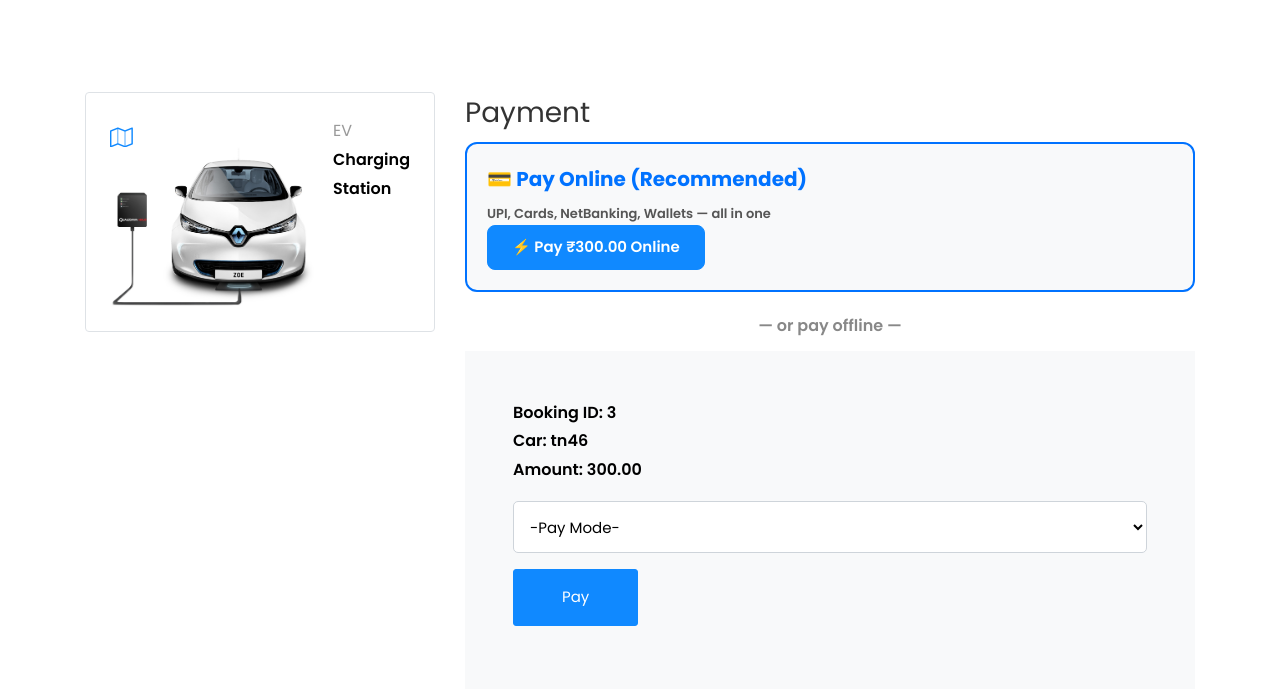
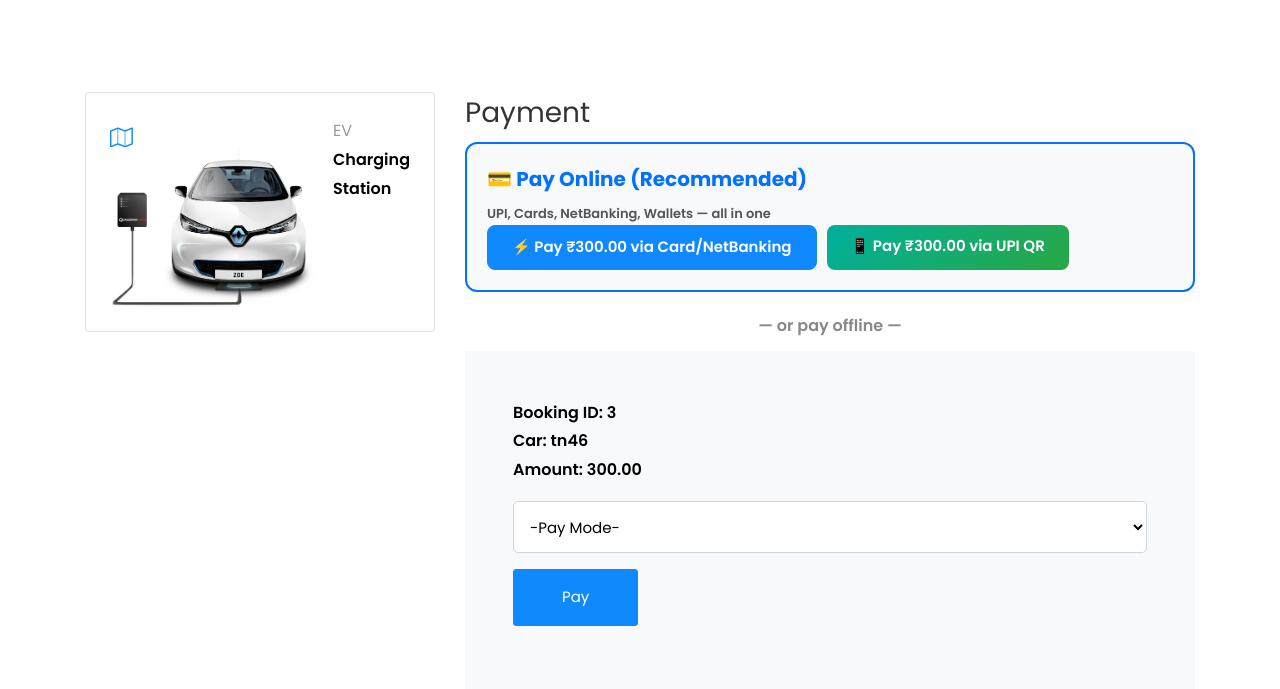
Before and after one commit to Naveen583/evslot_dj_pro, a Django app: template templates/payment.html in a window 1280 px wide. Shown: the part 604-1293 px from the top of the page. Run offline with Django 5.2, Linux system fonts and the light colour scheme; data comes from the database, SQL or seed files in the repository; the template is opened without the code that fills it: values that come from a table or form of the project are taken from there, most other values are stand-ins (such as "Sample title", 1, 10 or a date in 2020); some libraries are stand-ins or nearby versions; some web fonts are replaced.

Commit message:
add UPI QR button to payment page

```diff
--- a/templates/payment.html
+++ b/templates/payment.html
@@ -110,9 +110,14 @@ function checkMode()
       <div style="background:#f8f9fa;border-radius:12px;padding:20px;margin-bottom:20px;border:2px solid #0072ff;">
         <h5 style="color:#0072ff;font-weight:700;">💳 Pay Online (Recommended)</h5>
         <p style="color:#555;font-size:13px;">UPI, Cards, NetBanking, Wallets — all in one</p>
-        <a href="{% url 'razorpay_payment' booking.id %}" class="btn btn-primary" style="background:linear-gradient(135deg,#0072ff,#7b2ff7);border:none;padding:10px 24px;border-radius:8px;font-weight:600;">
-          ⚡ Pay ₹{{ booking.amount }} Online
-        </a>
+        <div style="display:flex;gap:10px;flex-wrap:wrap;">
+          <a href="{% url 'razorpay_payment' booking.id %}" class="btn btn-primary" style="background:linear-gradient(135deg,#0072ff,#7b2ff7);border:none;padding:10px 24px;border-radius:8px;font-weight:600;">
+            ⚡ Pay ₹{{ booking.amount }} via Card/NetBanking
+          </a>
+          <a href="{% url 'upi_payment' booking.id %}" class="btn btn-success" style="background:linear-gradient(135deg,#00b09b,#28a745);border:none;padding:10px 24px;border-radius:8px;font-weight:600;">
+            📱 Pay ₹{{ booking.amount }} via UPI QR
+          </a>
+        </div>
       </div>
 
       <p style="color:#888;text-align:center;margin:10px 0;">— or pay offline —</p>
```
